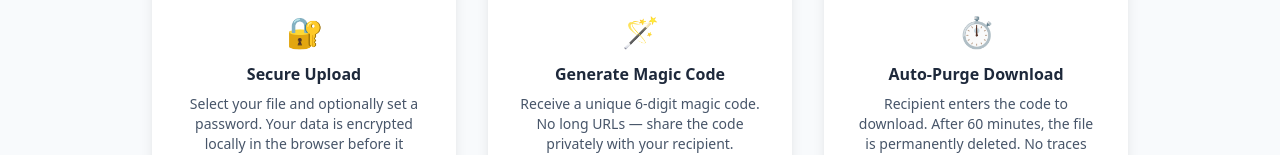
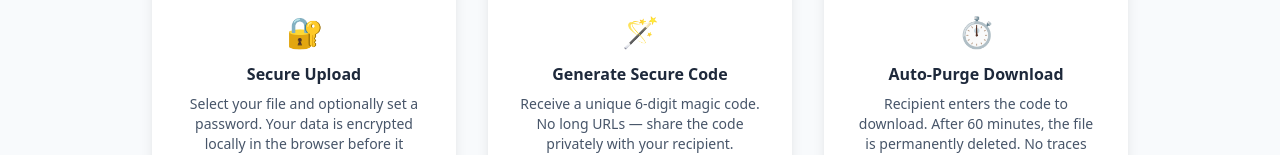
Before and after one commit to Inciverse/incisend, a Next.js app: page / in a window 1280 px wide. Shown: the part 513-668 px from the top of the page. Built offline with nearby package versions, Linux system fonts and the light colour scheme.

Commit message:
Update page.tsx

```diff
--- a/app/page.tsx
+++ b/app/page.tsx
@@ -55,7 +55,7 @@ export default function Home() {
 
       <div className="text-3xl mb-3">🪄</div>
 
-      <h3 className="font-semibold mb-2">Generate Magic Code</h3>
+      <h3 className="font-semibold mb-2">Generate Secure Code</h3>
       <p className="text-sm text-slate-600">
         Receive a unique 6-digit magic code. No long URLs — share the code
         privately with your recipient.
```
